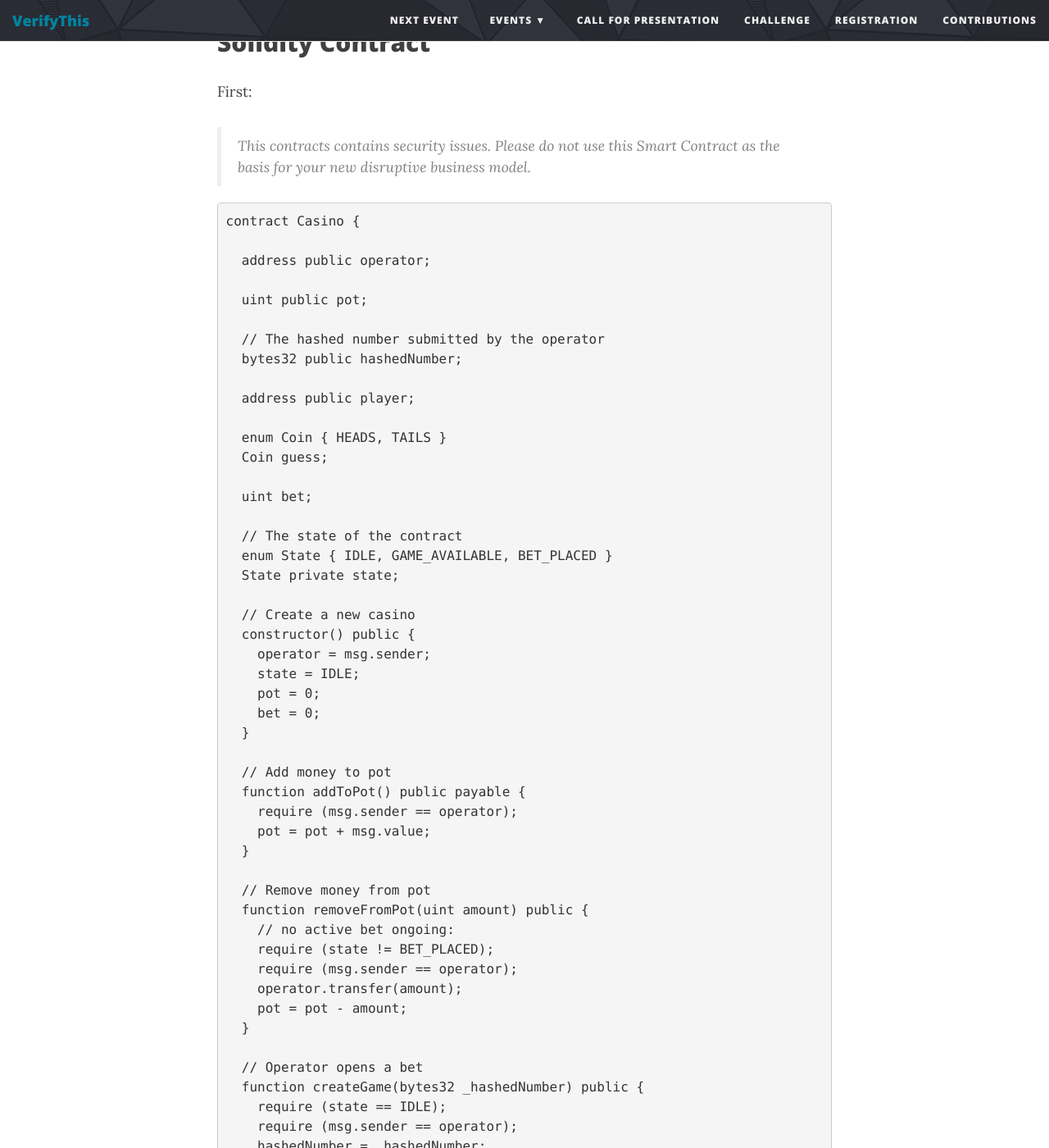
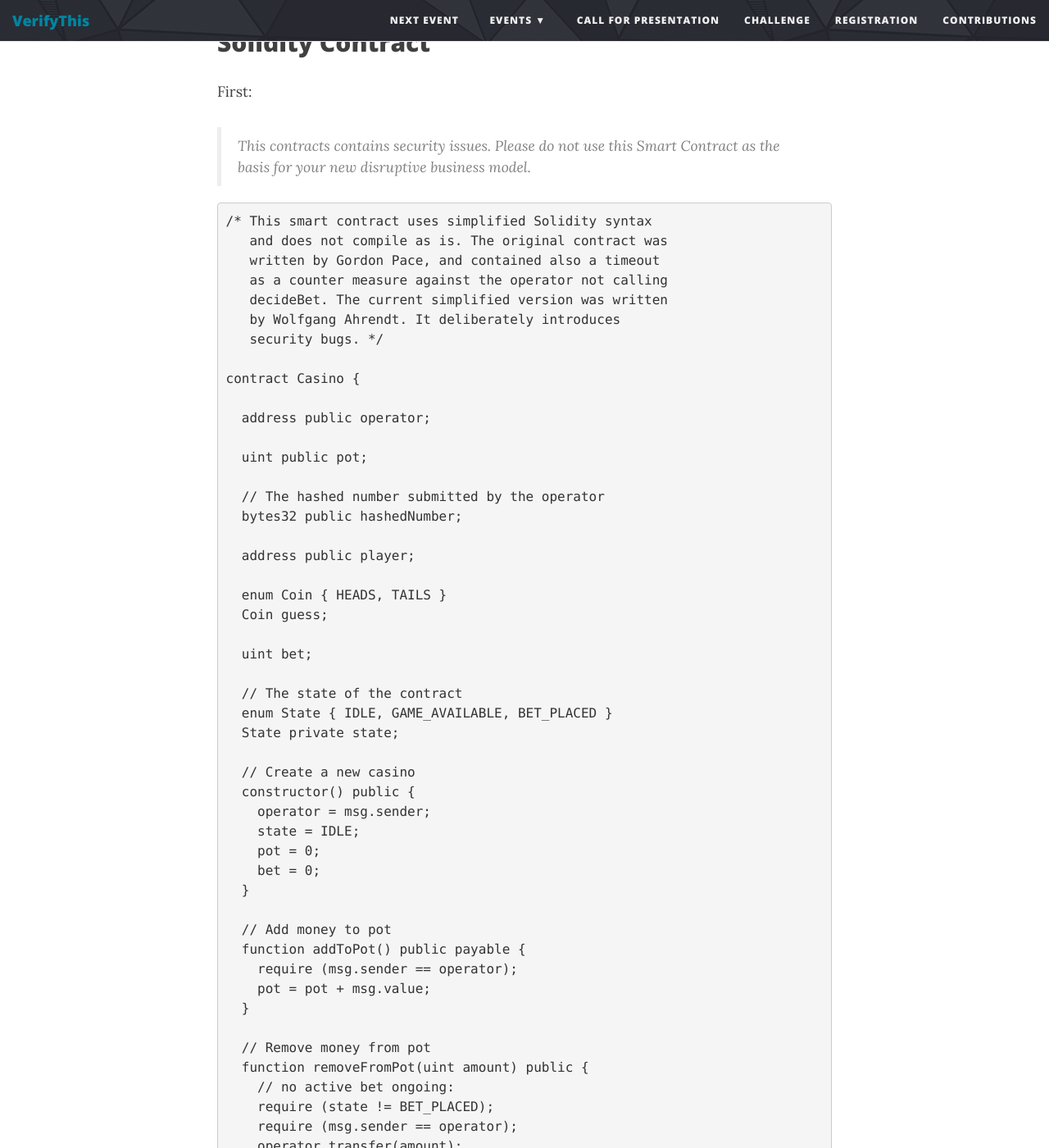
Before and after one commit to verifythis/verifythis.github.io, a Jekyll site: the page built from casino/index.md, in a window 1280 px wide and 1400 px high, scrolled down 4197 px. Shown: the whole window at 82% size. Built offline with Jekyll 4.4.1, drawn with Linux system fonts in a browser that asks for light colours; our own code applies the rules of GitHub Pages for plain Markdown files; some of the changed text lies outside the part shown.

Commit message:
add comment to contracts

````diff
--- a/casino/index.md
+++ b/casino/index.md
@@ -84,6 +84,14 @@ First:
 
 
 ```solidity
+/* This smart contract uses simplified Solidity syntax
+   and does not compile as is. The original contract was
+   written by Gordon Pace, and contained also a timeout
+   as a counter measure against the operator not calling
+   decideBet. The current simplified version was written
+   by Wolfgang Ahrendt. It deliberately introduces
+   security bugs. */
+
 contract Casino {
 
   address public operator;
````
Also changed, not shown: casino/CasinoStates.svg (added), 1 other file.
